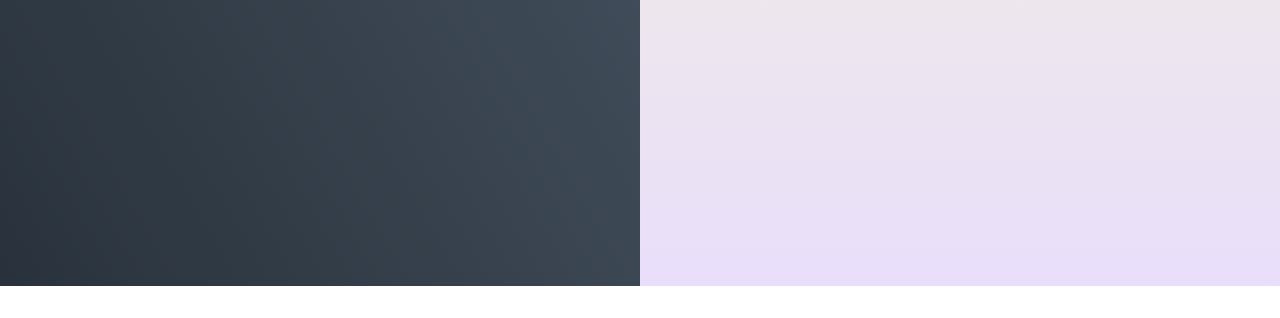
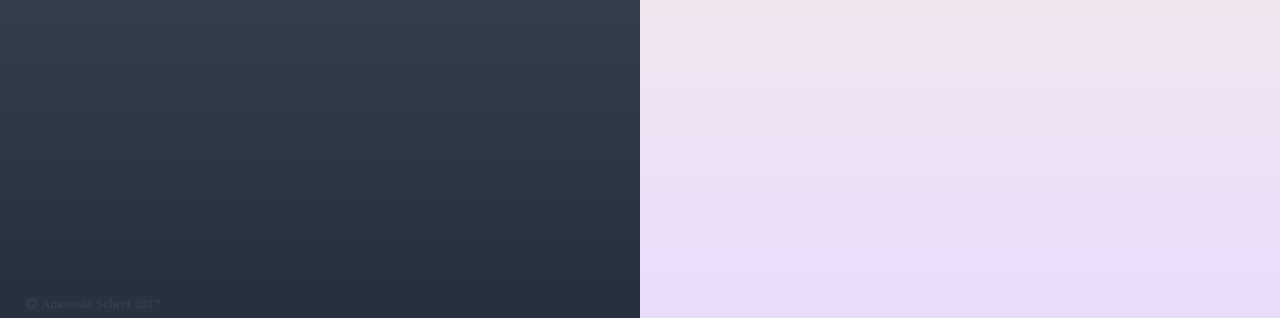
Before and after one commit to anastasiasrf/html-css-2017, a plain HTML site: page index.html in a window 1280 px wide. Shown: the part 2714-3032 px from the top of the page. Before the commit the page ends 3000 px from the top, so only its background shows below. Drawn offline with Linux system fonts and the light colour scheme.

Commit message:
add footer

```diff
--- a/css/stylesheeet.css
+++ b/css/stylesheeet.css
@@ -305,7 +305,7 @@ article {
 }
 
 .left-half {
-  background-image: linear-gradient(60deg, #29323c 0%, #485563 100%);
+  background-image: linear-gradient(0deg, #29323c 0%, #485563 100%);
   float: left;
   width: 50%;
   height: 100vh;
@@ -385,15 +385,40 @@ ul.social-icons {
     background-color: #ff1070;
 }
 
-.copyright {
-  color: #3e3e3e;
-  text-align: right;
-  margin-right: 20px;
-  position: relative;
-  top: 67%;
+
+/*footer*/
+
+footer {
+  color: #374250;
+  text-align: left;
   font-size: 10pt;
 }
 
+.container_footer {
+  display: flex;
+}
+
+.left-half_footer {
+  background-color: #29323c;
+  flex: 1;
+  padding: 1rem;
+  height: 20px;
+  /*background-image: linear-gradient(0deg, #29323c 100%, #485563 0%);*/
+}
+
+.right-half_footer {
+  background-image: linear-gradient(0deg, #e9defa 100%, #f6f6d7 0%);
+  flex: 1;
+  padding: 1rem;
+  height: 20px;
+}
+
+
+.copyright {
+  padding-left: 10px;
+  position: relative;
+  bottom: 5px;
+}
 
 
 /*------------------------------------------------------*/
--- a/index.html
+++ b/index.html
@@ -213,6 +213,23 @@ Donatella Versace.</p>
 </body>
 
 <footer>
+
+
+  <section class="container_footer">
+    <div class="left-half_footer">
+      <div class="copyright">
+      <i class="fa fa-copyright"> Anastasia Scherf 2017</i>
+    </div>
+    </div>
+    <div class="right-half_footer">
+    </div>
+  </section>
+
+
+
+  <!--<div class="copyright">
+  <i class="fa fa-copyright"> Anastasia Scherf 2017</i>
+  </div>-->
 </footer>
 
 <!--Script unsicher-->
```
